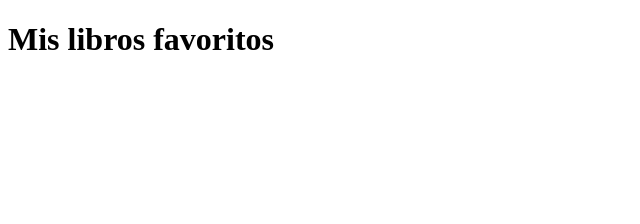
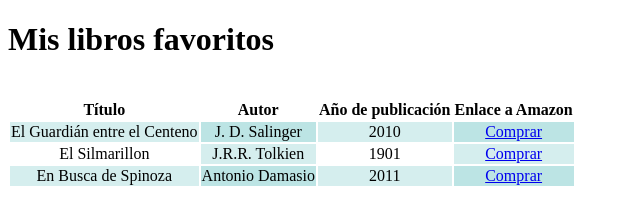
Before and after one commit to orrivle/Ejercicio-de-Introduccion-a-HTML-en-OpenBootcamp, a plain HTML site: page Ejercicio 02-2 - Tablas en HTML.html in a window 1280 px wide. Shown: the whole page, without its empty margins (0-640 px from the left). Drawn offline with Linux system fonts and the light colour scheme.

Commit message:
Update Ejercicio 02-2 - Tablas en HTML.html

```diff
--- a/Ejercicio 02-2 - Tablas en HTML.html
+++ b/Ejercicio 02-2 - Tablas en HTML.html
@@ -1,5 +1,19 @@
 <!DOCTYPE html>
 <html lang="es">
+<style>
+    tr {
+        border: 1px solid #ddd;
+    }
+    tr:nth-child(even) {
+        background-color:  rgba(150, 212, 212, 0.4);
+    }
+    tr:nth-child(even),td:nth-child(even) {
+        background-color: rgba(150, 212, 212, 0.4);
+    }
+    td {
+        text-align: center;
+    }
+</style>
 <head>
     <title>Ejercicio 02/2 - Tablas en HTML</title>
 </head>
@@ -7,7 +21,30 @@
 <br>
 <div>
     <table>
-        <tr></tr>
+        <tr>
+            <th>Título</th>
+            <th>Autor</th>
+            <th>Año de publicación</th>
+            <th>Enlace a Amazon</th>
+        </tr>
+        <tr>
+            <td>El Guardián entre el Centeno</td>
+            <td>J. D. Salinger</td>
+            <td>2010</td>
+            <td><a href="https://www.amazon.es/guardi%C3%A1n-entre-centeno-Libro-Bolsillo/dp/8420674206">Comprar</a></td>
+        </tr>
+        <tr>
+            <td>El Silmarillon</td>
+            <td>J.R.R. Tolkien</td>
+            <td>1901</td>
+            <td><a href="https://www.amazon.es/El-Silmarillion-Biblioteca-J-Tolkien/dp/8445077538">Comprar</a></td>
+        </tr>
+        <tr>
+            <td>En Busca de Spinoza</td>
+            <td>Antonio Damasio</td>
+            <td>2011</td>
+            <td><a href="https://www.amazon.es/En-busca-Spinoza-Neurobiolog%C3%ADa-sentimientos/dp/8423344975">Comprar</a></td>
+        </tr>
     </table>
 </div>
 <body>
```
